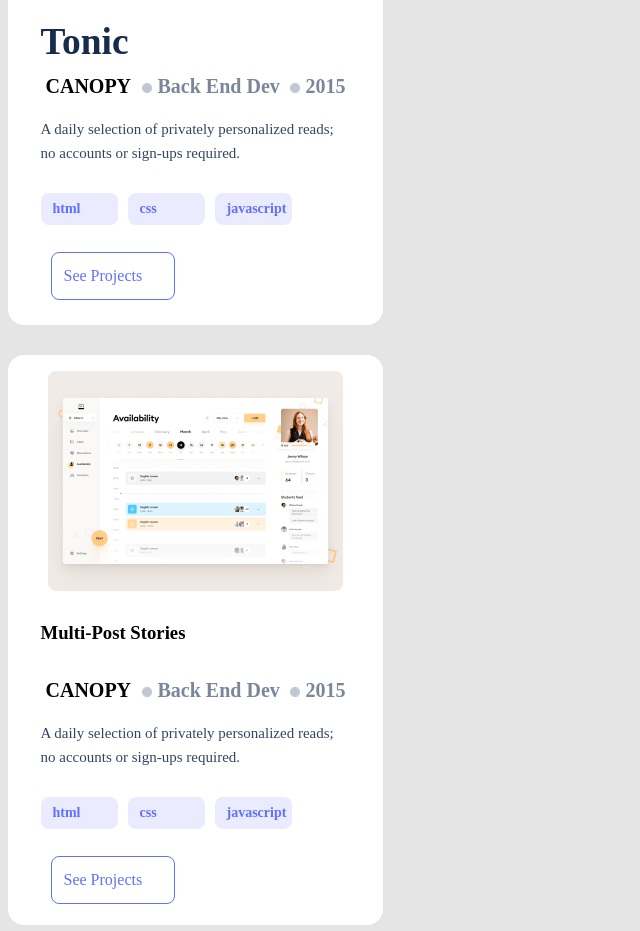
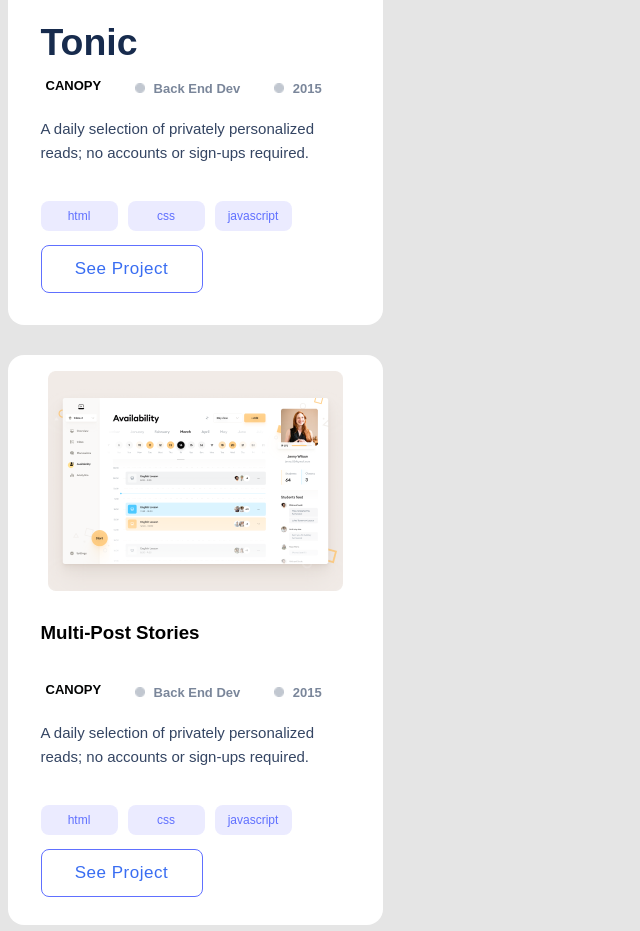
Before and after one commit to george827/My-Portfolio, a website: page index.html in a window 1280 px wide. Shown: the part 1033-1964 px from the top of the page, without its empty margins (0-640 px from the left). Drawn offline with Linux system fonts and the light colour scheme.

```diff
--- a/index.html
+++ b/index.html
@@ -56,7 +56,6 @@
         <img src="img/Snapshoot-Portfolio1.png" alt="snapshot1" class="image-po">
         <section id="main">
 
-
             <div class="head-one">
                 <h1>Tonic</h1>
             </div>
@@ -65,7 +64,6 @@
                     <div class="grid-item" id="grey-works"> <img src="img/Counter.png" alt="counter" class="counter"> Back End Dev</div>
                     <div class="grid-item" id="grey-works"> <img src="img/Counter.png" alt="counter" class="counter"> 2015</div>
                 </div>
-
 
             <div class="doc">
                 <p>
@@ -79,12 +77,8 @@
                     <li> <a href="#" class="btn"> javascript </a></li>
                 </ul>
             </div>
-            <div class="action">
-                <div class="normal-btn">
-                    <a href="#" class="btn-text">See Projects</a>
-                </div>
 
-            </div>
+                <a href="#"> <div class="btn-main">See Project</div> </a>
 
         </section>
     </section>
@@ -93,17 +87,15 @@
         <img src="img/Snapshoot-Portfolio2.png" alt="snapshot1" class="image-po">
         <section id="main">
 
-
             <div class="head-one-alt">
                 <h1>Multi-Post
                     Stories</h1>
             </div>
-                <div class="grid-container">
+                <section class="grid-container">
                     <div class="grid-item"> <span class="canop">CANOPY</span></div>
                     <div class="grid-item" id="grey-works"> <img src="img/Counter.png" alt="counter" class="counter"> Back End Dev</div>
                     <div class="grid-item" id="grey-works"> <img src="img/Counter.png" alt="counter" class="counter"> 2015</div>
-                </div>
-
+                </section>
 
             <div class="doc">
                 <p>
@@ -117,21 +109,14 @@
                     <li> <a href="#" class="btn"> javascript </a></li>
                 </ul>
             </div>
-            <div class="action">
-                <div class="normal-btn">
-                    <a href="#" class="btn-text">See Projects</a>
-                </div>
 
-            </div>
-
+            <a href="#"> <div class="btn-main">See Project</div> </a>
         </section>
     </section>
 
     <section class="snapshot1">
         <img src="img/Snapshoot-Portfolio3.png" alt="snapshot1" class="image-po">
         <section id="main">
-
-
             <div class="head-one">
                 <h1>Tonic</h1>
             </div>
@@ -140,7 +125,6 @@
                     <div class="grid-item" id="grey-works"> <img src="img/Counter.png" alt="counter" class="counter"> Back End Dev</div>
                     <div class="grid-item" id="grey-works"> <img src="img/Counter.png" alt="counter" class="counter"> 2015</div>
                 </div>
-
 
             <div class="doc">
                 <p>
@@ -154,12 +138,7 @@
                     <li> <a href="#" class="btn"> javascript </a></li>
                 </ul>
             </div>
-            <div class="action">
-                <div class="normal-btn">
-                    <a href="#" class="btn-text">See Projects</a>
-                </div>
-
-            </div>
+            <a href="#"> <div class="btn-main">See Project</div> </a>
 
         </section>
     </section>
@@ -167,8 +146,6 @@
     <section class="snapshot1">
         <img src="img/Snapshoot Portfolio4.png" alt="snapshot1" class="image-po">
         <section id="main">
-
-
             <div class="head-one-alt">
                 <h1>Multi-Post
                     Stories</h1>
@@ -178,7 +155,6 @@
                     <div class="grid-item" id="grey-works"> <img src="img/Counter.png" alt="counter" class="counter"> Back End Dev</div>
                     <div class="grid-item" id="grey-works"> <img src="img/Counter.png" alt="counter" class="counter"> 2015</div>
                 </div>
-
 
             <div class="doc">
                 <p>
@@ -192,12 +168,7 @@
                     <li> <a href="#" class="btn"> javascript </a></li>
                 </ul>
             </div>
-            <div class="action">
-                <div class="normal-btn">
-                    <a href="#" class="btn-text">See Projects</a>
-                </div>
-
-            </div>
+            <a href="#"> <div class="btn-main">See Project</div> </a>
 
         </section>
     </section>
@@ -233,17 +204,17 @@
                 <li> <a href="#"><img src="img/Vectorch.png" alt="icon"></a> </li>
             </ul>
         </div>
-        <div class="action">
-            <div class="normal-btn">
-                <a href="#" class="btn-text">Get my resume</a>
-            </div>
-        </div>
+        <a href="#"> <div class="btn-main" id="reume"> Get my resume</div> </a>
         <br>
 
+        <div id="skills">
+            <ul id="skill">
+                <li>
                     <div class="language">
                         <P><b>Languages</b></P>
                         <p id="rotate"> > </p>
                     </div>
+
                     <br><br>
             <div class="lang-list">
                 <ul class="a-items">
@@ -252,6 +223,8 @@
                     <li class="b-items"> <img src="img/css.png"> <a href="#" id="icon-text"> CSS</a> </li>
                 </ul>
             </div>
+                </li>
+                <li>
                     <div class="frame-8">
                         <ul class="frameworks">
                             <li><p class="frames">Frameworks</p></li>
@@ -260,7 +233,8 @@
 
                         <div class="line"></div>
                     </div>
-
+                </li>
+                <li>
                     <div class="frame-8">
                         <ul class="frameworks">
                             <li><p class="frames">Skills</p></li>
@@ -270,10 +244,9 @@
                         <div class="line"></div>
                     </div>
 
+                </li>
+            </uli>
+        </div>
     </section>
-
-
-
-
 </body>
 </html>
--- a/style.css
+++ b/style.css
@@ -1,9 +1,17 @@
 @media (min-width: 375px) {
+  @import url('https://fonts.googleapis.com/css2?family=Poppins:wght@400;500;600;700&display=swap');
+
+  body {
+    background: #e5e5e5;
+    font-family: 'Poppins', sans-serif;
+  }
+
   .land {
     background-image: url("img/background-mobile.png");
     height: 750px;
-    min-width: 375px;
+    width: 385px;
     background-repeat: no-repeat;
+    background-size: cover;
   }
 
   nav {
@@ -138,14 +146,6 @@
     text-decoration: none;
   }
 
-  a:hover {
-    color: #6070ff;
-  }
-
-  a:active {
-    color: #2230d2;
-  }
-
   .icons {
     width: 170.17px;
     height: 20px;
@@ -176,10 +176,6 @@
     gap: 12px;
   }
 
-  body {
-    background: #e5e5e5;
-  }
-
   .head-one {
     /* Project Title */
     width: 295px;
@@ -195,21 +191,14 @@
   }
 
   .doc {
+    margin-bottom: 8px;
     width: 295px;
     height: 76px;
     font-style: normal;
     font-weight: 400;
     font-size: 15px;
     line-height: 24px;
-
-    /* Neutrals/N600 */
     color: #344563;
-
-    /* Inside auto layout */
-
-    flex: none;
-    order: 1;
-    flex-grow: 0;
   }
 
   ul li {
@@ -226,9 +215,9 @@
   }
 
   .grid-item {
-    display: flex;
-    justify-content: space-between;
-    font-size: 20px;
+    font-size: 13px;
+    line-height: 16px;
+    font-weight: 600;
     padding: 5px;
     order: 1;
   }
@@ -241,7 +230,7 @@
 
   .tags {
     height: 24px;
-    width: 224px;
+    width: 203px;
     top: 200px;
   }
 
@@ -258,6 +247,7 @@
     grid-template-columns: auto auto auto;
     justify-content: space-between;
     column-gap: 10px;
+    align-items: center;
   }
 
   ul {
@@ -274,62 +264,76 @@
   }
 
   .btn {
-    /* Tag */
-
-    /* Auto layout */
-
     display: flex;
     flex-direction: row;
+    justify-content: center;
     align-items: center;
-    padding: 4px 12px;
+    padding: 3px 12px;
     width: 53px;
     height: 24px;
     background: #ebebff;
     border-radius: 8px;
-
-    /* Inside auto layout */
-
-    flex: none;
-    order: 0;
-    flex-grow: 0;
+    color: #6070ff;
+    font-style: normal;
+    font-weight: 500;
+    font-size: 12px;
+    line-height: 16px;
   }
 
-  .action {
-    height: 72px;
-    width: 295px;
-    margin-top: 35px;
-  }
-
-  .normal-btn {
-    margin-left: 10px;
+  .btn-main {
+    margin-top: 20px;
     box-sizing: border-box;
     display: flex;
+    flex-direction: row;
+    justify-content: center;
     align-items: center;
     padding: 12px;
     gap: 10px;
-    position: absolute;
-    width: 124px;
+    width: 162px;
     height: 48px;
-
-    /* Primary/B400 */
-
     border: 1px solid #6070ff;
     border-radius: 8px;
+    color: #396df2;
+    background-color: white;
+    font-style: normal;
+    font-weight: 500;
+    font-size: 17px;
+    line-height: 24px;
+    text-align: center;
+    letter-spacing: 0.03em;
   }
 
-  .btn-text {
-    color: #396df2;
-    display: flex;
-    align-items: center;
-    font-weight: 500;
-    font-style: normal;
+  .btn-main:enabled {
+    border: 1px solid #6070ff;
+    background-color: white;
+  }
+
+  .btn-main:hover {
+    background: #6070ff;
+    color: white;
+    box-shadow: 8px 16px rgba(64, 83, 252, 0.24);
+  }
+
+  .btn-main:disabled {
+    border: 1px solid #c1c7d0;
+    color: #5e6c84;
+  }
+
+  .btn-main:active {
+    background: #2230d2;
+    color: white;
+  }
+
+  #reume {
+    width: 166px;
+    height: 48px;
   }
 
   .about {
     background-image: url("img/Base-about-my-self.png");
     background-repeat: no-repeat;
     width: 375px;
-    height: 1000px;
+    height: 1125.15px;
     margin-top: 50px;
   }
 
@@ -374,6 +378,16 @@
     margin-left: 5px;
     justify-content: space-between;
     color: #06080c;
+  }
+
+  #skills {
+    width: 327px;
+    height: 464.15px;
+  }
+
+  #skill {
+    display: grid;
+    gap: 15px;
   }
 
   .frame-8 {
```
Also changed, not shown: package.json (added, +26 -0 lines), .stylelintrc.json (added), README.md, 2 other files. Lines whose indentation alone changed are shown as unchanged.
